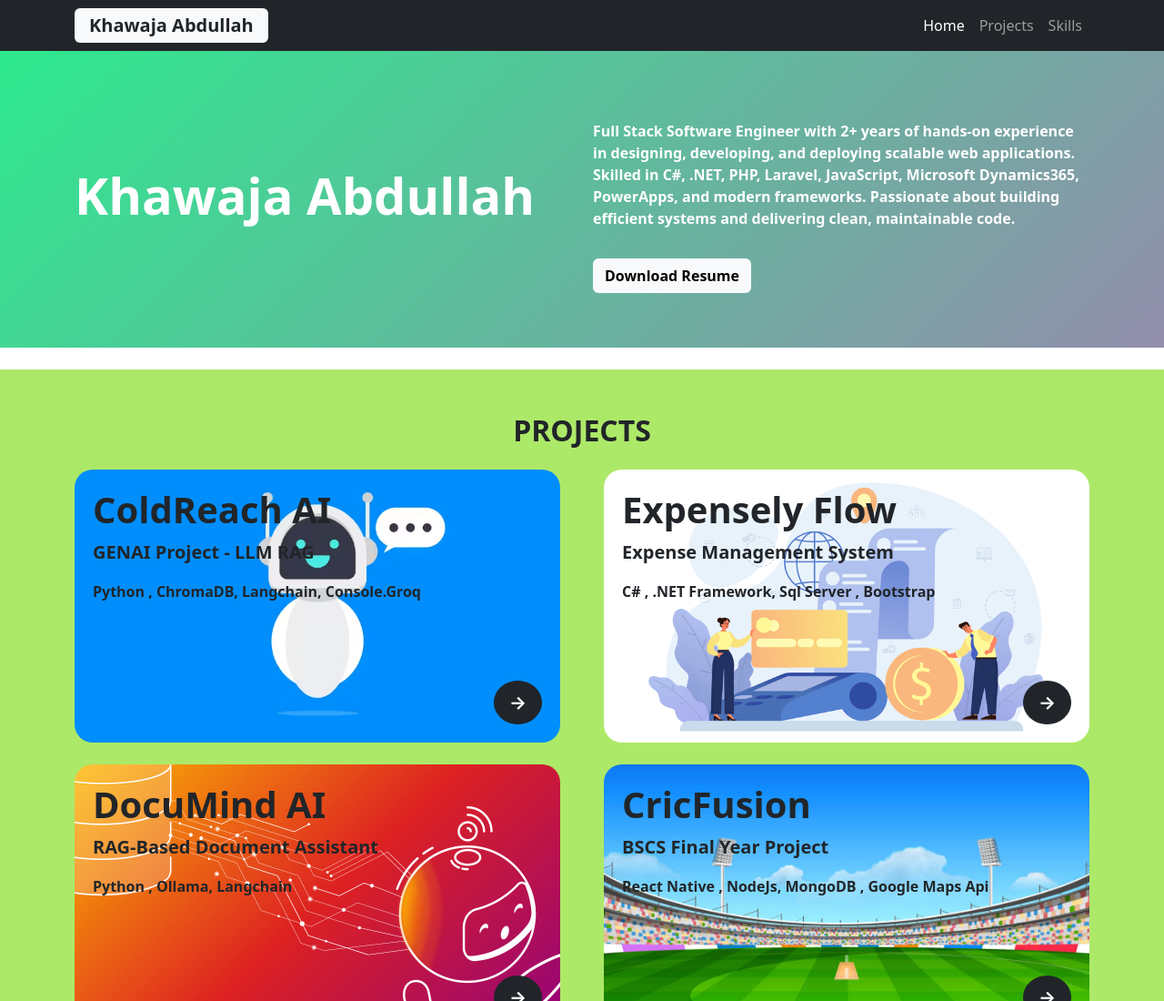
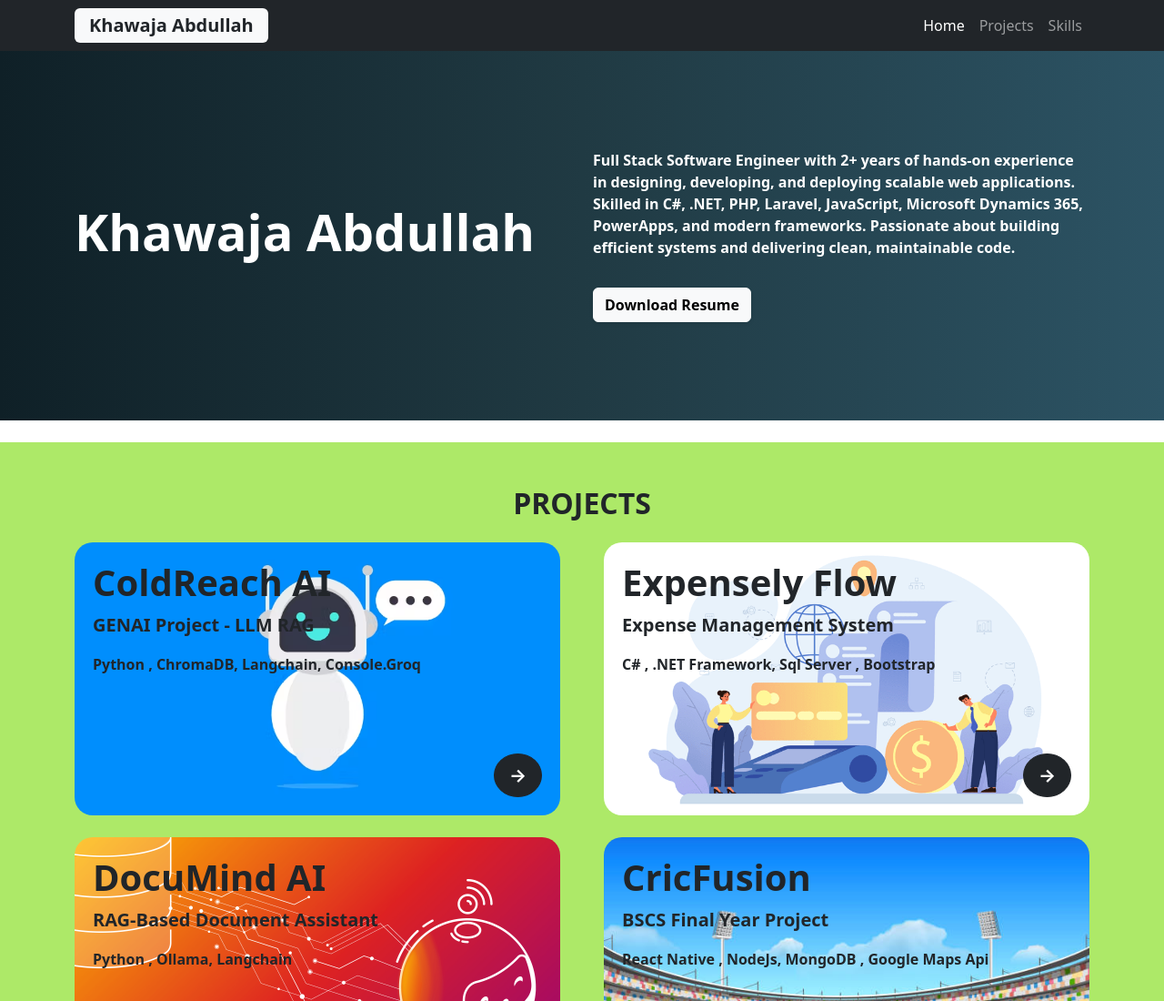
Before and after one commit to KhawajaAbdullah2000/portfolio, a plain HTML site: page index.html in a window 1280 px wide. Shown: the top 1100 px of the page at 91% size. Drawn offline with nearby package versions, Linux system fonts and the light colour scheme.

Commit message:
change ehro section oclor

```diff
--- a/css/style.css
+++ b/css/style.css
@@ -21,12 +21,17 @@
 }
 
 .hero-section {
-  min-height: 35vh;
+  background: linear-gradient(to right, #0f2027, #203a43, #2c5364);
+  min-height: 30vh;
   display: flex;
   align-items: center;
   padding: 60px 0;
-  background: linear-gradient(135deg, #2de98e, #928dab); /* Replace with any colors */
-  color: white;
+}
+
+@media (max-width: 768px) {
+  .hero-section {
+    text-align: center;
+  }
 }
 
 
--- a/index.html
+++ b/index.html
@@ -44,28 +44,28 @@
 
     <!-- Hero Section -->
    <section id="home" class="hero-section text-white">
-        <div class="container">
+  <div class="container py-5">
     <div class="row align-items-center">
+
       <!-- Left Column: Name only -->
-                <div class="col-md-6">
+      <div class="col-md-6 text-center text-md-start">
         <h1 class="display-4 fw-bold">Khawaja Abdullah</h1>
       </div>
 
       <!-- Right Column: Intro + Resume Button -->
-                <div class="col-md-6">
-                    <p class="mt-3 fw-semibold">
-                        Full Stack Software Engineer with 2+ years of hands-on experience in designing, developing, and
-                        deploying scalable web applications. Skilled in C#, .NET, PHP, Laravel, JavaScript, Microsoft
-                        Dynamics365, PowerApps, and modern frameworks. Passionate about building efficient systems and
-                        delivering clean, maintainable code.
+      <div class="col-md-6 mt-4 mt-md-0">
+        <p class="fw-semibold">
+          Full Stack Software Engineer with 2+ years of hands-on experience in designing, developing, and deploying scalable web applications. Skilled in C#, .NET, PHP, Laravel, JavaScript, Microsoft Dynamics 365, PowerApps, and modern frameworks. Passionate about building efficient systems and delivering clean, maintainable code.
         </p>
-                    <a href="assets/Khawaja_Abdullah_Resume_SWE.pdf" download class="btn btn-light mt-3 fw-bold">
+        <a href="assets/Khawaja_Abdullah_Resume_SWE.pdf" download class="btn btn-light fw-bold shadow-sm mt-3">
           Download Resume
         </a>
       </div>
+
     </div>
   </div>
 </section>
+
 
 
 
```
Lines whose indentation alone changed are shown as unchanged.
